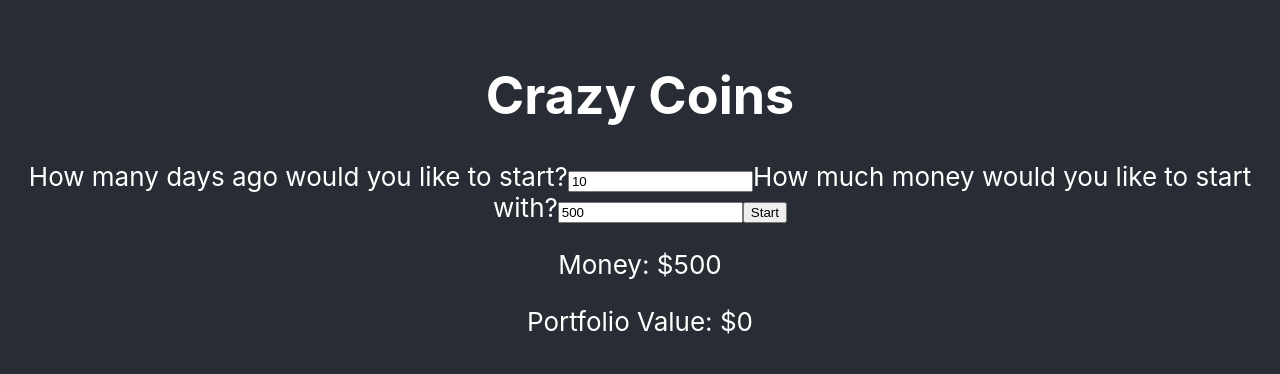
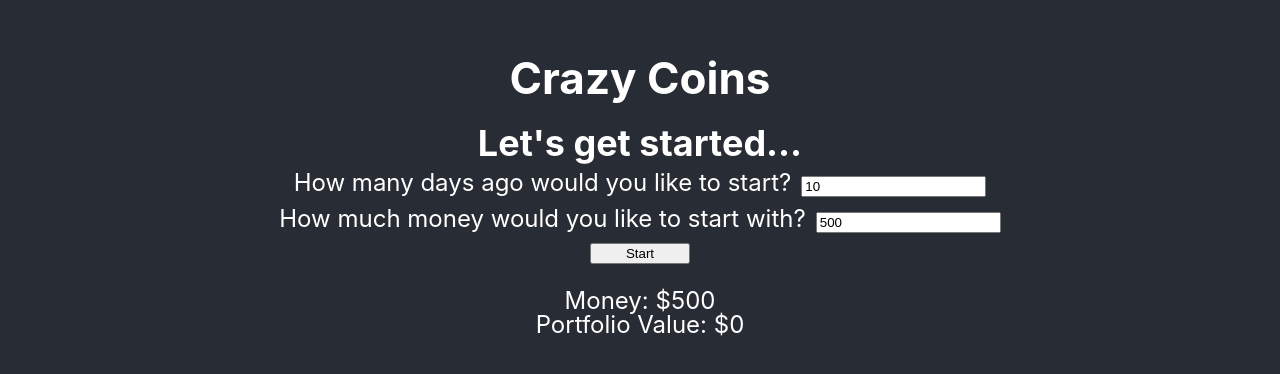
Before and after one commit to vtopham/crazy-coins, a React (Create React App) app in the folder crazy-coins/: page / in a window 1280 px wide. Shown: the part 204-578 px from the top of the page. Built offline with nearby package versions, Linux system fonts and the light colour scheme.

Commit message:
Cleaned up the home page's JSX to remove code refactored into the startForm component. Added sass preprocessor and minimal styling so we can move on from the startForm.

```diff
--- a/crazy-coins/package.json
+++ b/crazy-coins/package.json
@@ -15,6 +15,7 @@
     "react-dom": "^18.2.0",
     "react-redux": "^8.0.5",
     "react-scripts": "5.0.1",
+    "sass": "^1.57.1",
     "typescript": "^4.9.4",
     "web-vitals": "^2.1.4"
   },
--- a/crazy-coins/src/components/startForm.tsx
+++ b/crazy-coins/src/components/startForm.tsx
@@ -39,8 +39,9 @@
     }
 
     return (
-        <div className = "start-date-input-wrapper">
-                <label>How many days ago would you like to start?
+        <div className = "start-form-wrapper">
+            <h3 >Let's get started...</h3>
+            <label className = "start-input-wrapper start-offset">How many days ago would you like to start?
                 <input
                     className = "start-input"
                     type = "text"
@@ -49,7 +50,7 @@
                     value = {dateOffset}
                     />
             </label>
-                <label>How much money would you like to start with?
+            <label className = "start-input-wrapper start-money">How much money would you like to start with?
                 <input
                     value = {money}
                     onChange = {handleMoneyUpdate}
--- a/crazy-coins/src/index.css
+++ b/crazy-coins/src/index.css
@@ -1,13 +1,105 @@
+/* http://meyerweb.com/eric/tools/css/reset/
+   v2.0 | 20110126
+   License: none (public domain)
+*/
+html, body, div, span, applet, object, iframe,
+h1, h2, h3, h4, h5, h6, p, blockquote, pre,
+a, abbr, acronym, address, big, cite, code,
+del, dfn, em, img, ins, kbd, q, s, samp,
+small, strike, strong, sub, sup, tt, var,
+b, u, i, center,
+dl, dt, dd, ol, ul, li,
+fieldset, form, label, legend,
+table, caption, tbody, tfoot, thead, tr, th, td,
+article, aside, canvas, details, embed,
+figure, figcaption, footer, header, hgroup,
+menu, nav, output, ruby, section, summary,
+time, mark, audio, video {
+  margin: 0;
+  padding: 0;
+  border: 0;
+  font-size: 100%;
+  font: inherit;
+  vertical-align: baseline;
+}
+
+/* HTML5 display-role reset for older browsers */
+article, aside, details, figcaption, figure,
+footer, header, hgroup, menu, nav, section {
+  display: block;
+}
+
+body {
+  line-height: 1;
+}
+
+ol, ul {
+  list-style: none;
+}
+
+blockquote, q {
+  quotes: none;
+}
+
+blockquote:before, blockquote:after,
+q:before, q:after {
+  content: "";
+  content: none;
+}
+
+table {
+  border-collapse: collapse;
+  border-spacing: 0;
+}
+
+* {
+  box-sizing: border-box;
+}
+
+html {
+  font-size: 62.5%;
+}
+
 body {
   margin: 0;
-  font-family: -apple-system, BlinkMacSystemFont, 'Segoe UI', 'Roboto', 'Oxygen',
-    'Ubuntu', 'Cantarell', 'Fira Sans', 'Droid Sans', 'Helvetica Neue',
-    sans-serif;
+  font-family: -apple-system, BlinkMacSystemFont, "Segoe UI", "Roboto", "Oxygen", "Ubuntu", "Cantarell", "Fira Sans", "Droid Sans", "Helvetica Neue", sans-serif;
   -webkit-font-smoothing: antialiased;
   -moz-osx-font-smoothing: grayscale;
 }
 
 code {
-  font-family: source-code-pro, Menlo, Monaco, Consolas, 'Courier New',
-    monospace;
+  font-family: source-code-pro, Menlo, Monaco, Consolas, "Courier New", monospace;
 }
+
+h1 {
+  font-size: 4.4rem;
+  font-weight: bold;
+}
+
+h3 {
+  font-size: 3.6rem;
+  font-weight: bold;
+}
+
+p, label {
+  font-size: 2.4rem;
+}
+
+.start-form-wrapper {
+  display: flex;
+  flex-direction: column;
+  justify-content: center;
+  align-items: center;
+  margin: 20px 0;
+}
+.start-form-wrapper > * {
+  margin: 5px 0;
+}
+.start-form-wrapper button {
+  width: 100px;
+}
+.start-form-wrapper input {
+  margin-left: 10px;
+}
+
+/*# sourceMappingURL=index.css.map */
--- a/crazy-coins/src/pages/home.tsx
+++ b/crazy-coins/src/pages/home.tsx
@@ -4,49 +4,16 @@
 
 
 
-
 export default function Home() {
 
-    let dayCounter = 0;
     let capital = 500;
     let portfolioVal = 0;
-    // let initialDate = new Date();
 
-    //Handles initializating date info
-    // const [gameDate, setGameDate] = useState(initialDate);
-    // const [dateOffset, setDateOffset] = useState(10);
-
-    // const handleDateUpdate = () => {
-    //     let newDate = new Date();
-    //     newDate.setDate(newDate.getDate() - dateOffset);
-    //     setGameDate(newDate);
-    // }
-
-    // const handleOffset = (event: any) => {
-    //     setDateOffset(event.target.value || 0);
-    //     handleDateUpdate();
-    // }
-
-    // const handleReset = (event: any) => {
-    //     setDateOffset(0);
-    // }
 
     return(
         <div className = "home-wrapper">
             <h1>Crazy Coins</h1>
             <StartForm/>
-            {/* <div className = "start-date-input-wrapper">
-                <p>How many days ago would you like to start?</p>
-                <input
-                    className = "start-input"
-                    type = "text"
-                    name = "offset"
-                    onChange = {handleOffset}
-                    value = {dateOffset}
-                    />
-                <button onClick = {handleDateUpdate}>Start!</button>
-                <button onClick = {handleReset}>Reset</button>
-            </div> */}
             <div className = "counter">
                 {/* <p>Today's date: {gameDate.toString()}, day {dayCounter}</p> */}
                 <p>Money: ${capital}</p>
@@ -55,10 +22,3 @@
         </div>
     )
 }
-
-
-function setStartDate (currentDate: Date) {
-    let offset = document.getElementById("start-input")
-    console.log({offset})
-    // currentDate.setDate(currentDate.getDate() - offset);
-}
--- /dev/null
+++ b/crazy-coins/src/styles/components/_startForm.scss
@@ -0,0 +1,21 @@
+.start-form-wrapper {
+    display: flex;
+    flex-direction: column;
+    justify-content: center;
+    align-items: center;
+
+    margin: 20px 0;
+
+    & > * {
+        margin: 5px 0;
+    }
+
+    button {
+        width: 100px;
+    }
+
+    input {
+        margin-left: 10px;
+    }
+
+}
--- /dev/null
+++ b/crazy-coins/src/styles/global/_lookfeel.scss
@@ -0,0 +1,31 @@
+//from old index.css
+
+body {
+    margin: 0;
+    font-family: -apple-system, BlinkMacSystemFont, 'Segoe UI', 'Roboto', 'Oxygen',
+      'Ubuntu', 'Cantarell', 'Fira Sans', 'Droid Sans', 'Helvetica Neue',
+      sans-serif;
+    -webkit-font-smoothing: antialiased;
+    -moz-osx-font-smoothing: grayscale;
+  }
+
+  code {
+    font-family: source-code-pro, Menlo, Monaco, Consolas, 'Courier New',
+      monospace;
+  }
+
+// anyways...
+
+h1 {
+    font-size: 4.4rem;
+    font-weight: bold;
+}
+
+h3 {
+    font-size: 3.6rem;
+    font-weight: bold;
+}
+
+p, label {
+    font-size: 2.4rem;
+}
--- /dev/null
+++ b/crazy-coins/src/styles/global/_reset.scss
@@ -0,0 +1,60 @@
+
+/* http://meyerweb.com/eric/tools/css/reset/
+   v2.0 | 20110126
+   License: none (public domain)
+*/
+
+html, body, div, span, applet, object, iframe,
+h1, h2, h3, h4, h5, h6, p, blockquote, pre,
+a, abbr, acronym, address, big, cite, code,
+del, dfn, em, img, ins, kbd, q, s, samp,
+small, strike, strong, sub, sup, tt, var,
+b, u, i, center,
+dl, dt, dd, ol, ul, li,
+fieldset, form, label, legend,
+table, caption, tbody, tfoot, thead, tr, th, td,
+article, aside, canvas, details, embed,
+figure, figcaption, footer, header, hgroup,
+menu, nav, output, ruby, section, summary,
+time, mark, audio, video {
+	margin: 0;
+	padding: 0;
+	border: 0;
+	font-size: 100%;
+	font: inherit;
+	vertical-align: baseline;
+}
+/* HTML5 display-role reset for older browsers */
+article, aside, details, figcaption, figure,
+footer, header, hgroup, menu, nav, section {
+	display: block;
+}
+body {
+	line-height: 1;
+}
+ol, ul {
+	list-style: none;
+}
+blockquote, q {
+	quotes: none;
+}
+blockquote:before, blockquote:after,
+q:before, q:after {
+	content: '';
+	content: none;
+}
+table {
+	border-collapse: collapse;
+	border-spacing: 0;
+}
+
+
+//mine
+
+* {
+    box-sizing: border-box;
+}
+
+html{
+    font-size: 62.5%;
+}
```
Also changed, not shown: crazy-coins/src/index.scss (added, +9 -0 lines), crazy-coins/src/styles/global/_variables.scss (added), 2 other files (tests, documents, lock files or other folders). Lines whose indentation alone changed are shown as unchanged.
